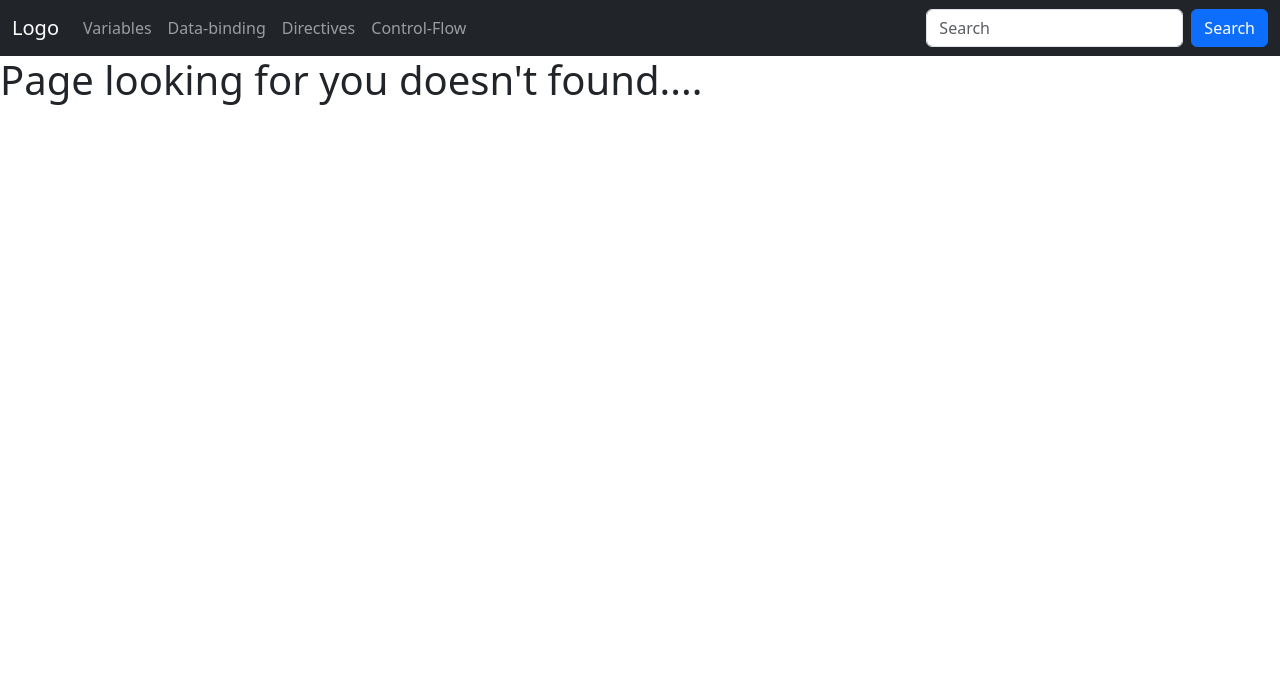
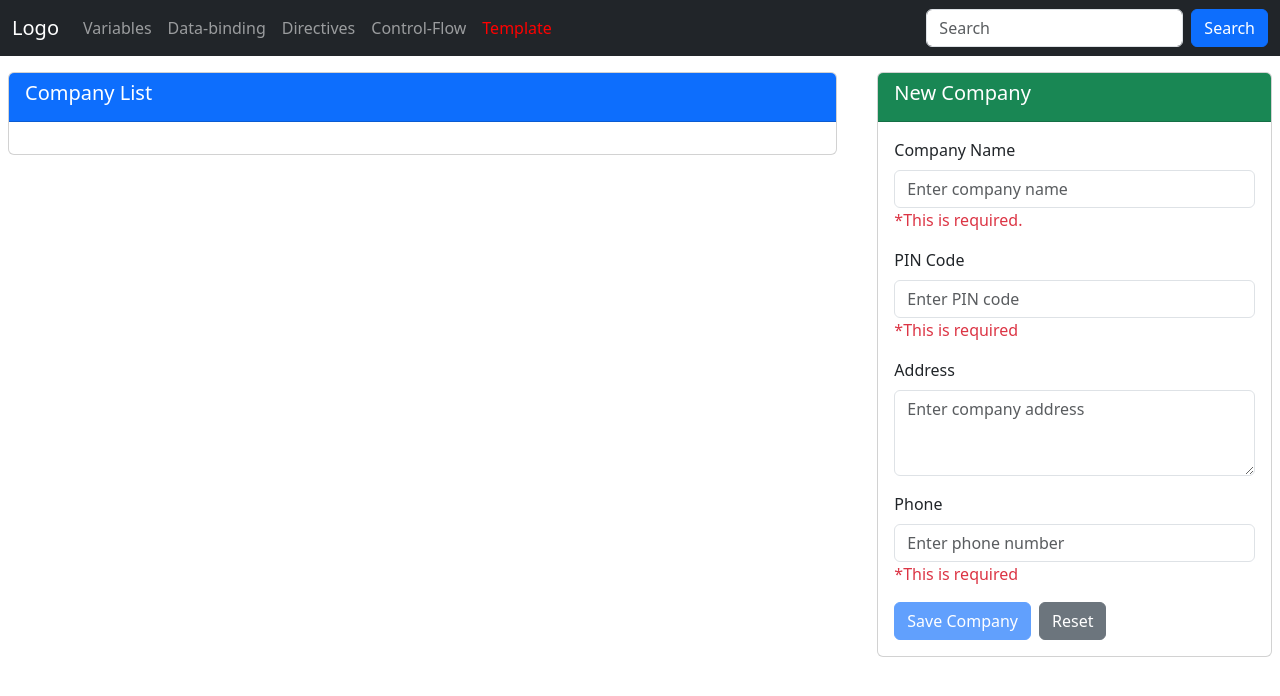
Before and after one commit to chandan578/mastering-angular, an Angular app in the folder basicAngular/: page /template-form in a window 1280 px wide. Shown: the top 696 px of the page. Built offline with nearby package versions, Linux system fonts and the light colour scheme.

Commit message:
Create a template form and apply some validation

```diff
--- a/basicAngular/src/app/app.html
+++ b/basicAngular/src/app/app.html
@@ -18,6 +18,9 @@
         <li class="nav-item" >
           <a class="nav-link" routerLinkActive="active" routerLink="controlflow">Control-Flow</a>
         </li>
+        <li class="nav-item" >
+          <a class="nav-link" routerLinkActive="active" routerLink="template-form">Template</a>
+        </li>
       </ul>
       <form class="d-flex">
         <input class="form-control me-2" type="text" placeholder="Search" fdprocessedid="8uwhkf">
--- a/basicAngular/src/app/app.routes.ts
+++ b/basicAngular/src/app/app.routes.ts
@@ -4,6 +4,7 @@ import { DataBinding } from './components/data-binding/data-binding';
 import { DirectiveExp } from './components/directive-exp/directive-exp';
 import { NotFound } from './components/not-found/not-found';
 import { ControlFlow } from './components/control-flow/control-flow';
+import { TemplateForm } from './components/template-form/template-form';
 
 export const routes: Routes = [
     {
@@ -28,6 +29,10 @@ export const routes: Routes = [
         component: ControlFlow
     },
     {
+        path: 'template-form',
+        component: TemplateForm
+    },
+    {
         path: '**',
         component: NotFound
     }
--- /dev/null
+++ b/basicAngular/src/app/components/template-form/template-form.html
@@ -0,0 +1,98 @@
+<div class="row">
+    <div class="col-8 pt-3">
+        <div class="card mx-2">
+            <div class="card-header bg-primary">
+                <h5 class="text-white">Company List</h5>
+            </div>
+            <div class="card-body">
+
+            </div>
+        </div>
+    </div>
+
+    <div class="col-4 pt-3">
+        <div class="card mx-2">
+            <div class="card-header bg-success">
+                <h5 class="text-white">New Company</h5>
+            </div>
+            <div class="card-body">
+                <form #form="ngForm">
+
+                    <!-- companyId -->
+                    <input type="hidden" id="companyId" name="companyId" value="0">
+
+                    <!-- Company Name -->
+                    <div class="mb-3">
+                        <label for="companyName" class="form-label">
+                            Company Name
+                        </label>
+                        <input type="text" class="form-control" [(ngModel)]="companyObj.companyName" #comName="ngModel" name="companyName" placeholder="Enter company name" required minlength="5">
+                        <div class="text-danger">
+                            @if(comName.errors?.['required']){
+                                <span>*This is required.</span>
+                            }
+                            @if(comName.errors?.['minlength']){
+                                <span>Minimum 5 character</span>
+                            }
+                        </div>
+                    </div>
+
+                    <!-- PIN Code -->
+                    <div class="mb-3">
+                        <label for="pinCode" class="form-label">
+                            PIN Code
+                        </label>
+                        <input type="text" #pinCode="ngModel" [(ngModel)]="companyObj.pinCode" class="form-control" id="pinCode" name="pinCode" placeholder="Enter PIN code" minlength="6" maxlength="6" required>
+                        <div class="text-danger">
+                            @if(pinCode.errors?.['required']){
+                                <span>*This is required</span>
+                            }
+                            @if(pinCode.errors?.['minlength'] || pinCode.errors?.['maxlength']){
+                                <span>6 digit pin code allowed.</span>
+                            }
+                        </div>
+                    </div>
+
+                    <!-- Address -->
+                    <div class="mb-3">
+                        <label for="address" class="form-label">
+                            Address
+                        </label>
+                        <textarea class="form-control" [(ngModel)]="companyObj.address" id="address" name="address" rows="3" placeholder="Enter company address"
+                        ></textarea>
+                    </div>
+
+                    <!-- Phone -->
+                    <div class="mb-3">
+                        <label for="phone" class="form-label">
+                            Phone
+                        </label>
+                        <input type="tel" #phone="ngModel" [(ngModel)]="companyObj.phone" class="form-control" id="phone" name="phone" placeholder="Enter phone number" minlength="10" maxlength="10" required>
+                        <div class="text-danger">
+                            @if(phone.errors?.['required']){
+                                <span>*This is required</span>
+                            }
+                            @if(phone.errors?.['minlength'] || pinCode.errors?.['maxlength']){
+                                <span>10 digit pin code allowed.</span>
+                            }
+                        </div>
+                    </div>
+
+                    <!-- Buttons -->
+                    <div class="d-flex gap-2">
+                        <button type="submit" [disabled]="form.invalid" (click)="onSaveCompany(form)" class="btn btn-primary">
+                            Save Company
+                        </button>
+
+                        <button type="reset" class="btn btn-secondary">
+                            Reset
+                        </button>
+                    </div>
+
+                </form>
+
+            </div>
+        </div>
+
+    </div>
+</div>
--- /dev/null
+++ b/basicAngular/src/app/components/template-form/template-form.ts
@@ -0,0 +1,25 @@
+import { JsonPipe } from '@angular/common';
+import { Component, NgModule } from '@angular/core';
+import { FormsModule, NgForm } from '@angular/forms';
+
+@Component({
+  selector: 'app-template-form',
+  imports: [FormsModule, JsonPipe],
+  templateUrl: './template-form.html',
+  styleUrl: './template-form.css',
+})
+export class TemplateForm {
+  companyObj = {
+    companyId: 0,
+    companyName: '',
+    pinCode: '',
+    address: '',
+    phone: '',
+  };
+
+  onSaveCompany(formRef: any){
+    console.log(formRef)
+    const formValue = this.companyObj;
+    // debugger;
+  }
+}
```
Also changed, not shown: basicAngular/src/app/components/template-form/template-form.css (added), 2 other files (tests, documents, lock files or other folders).
